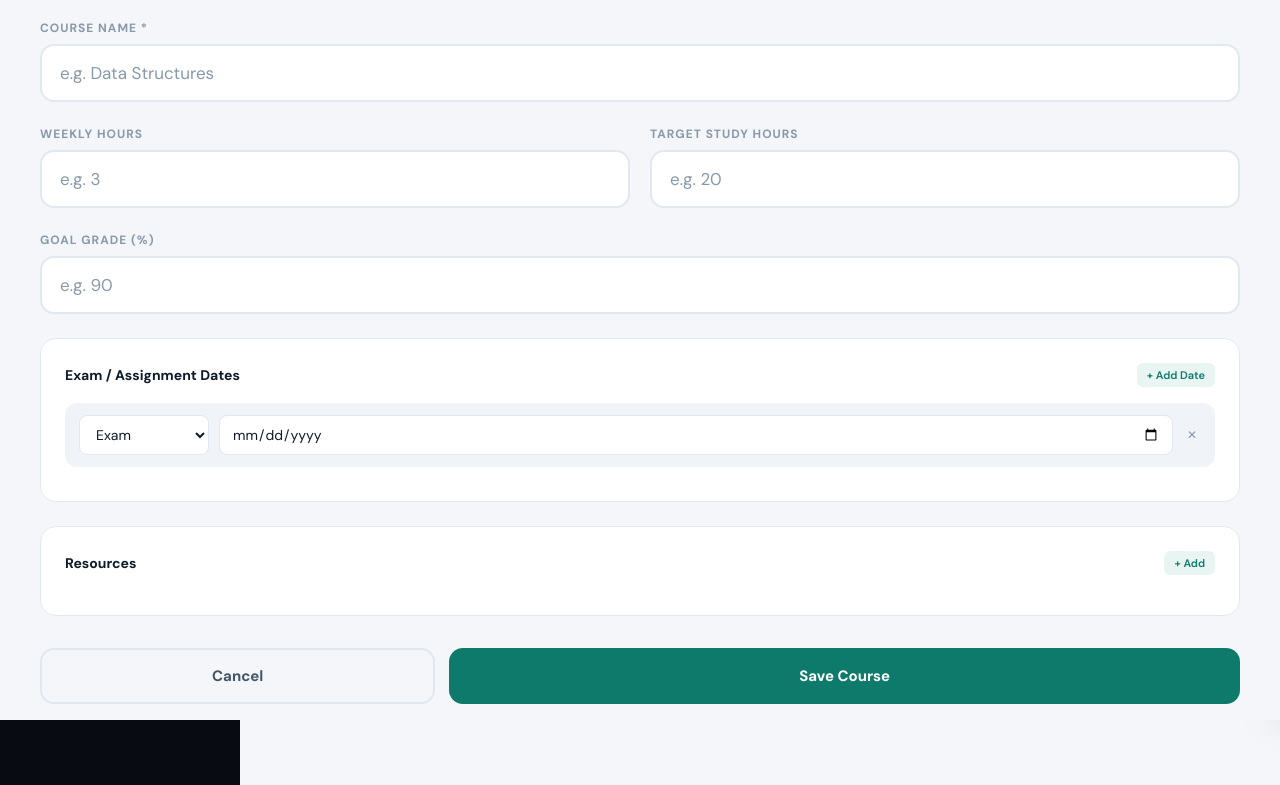
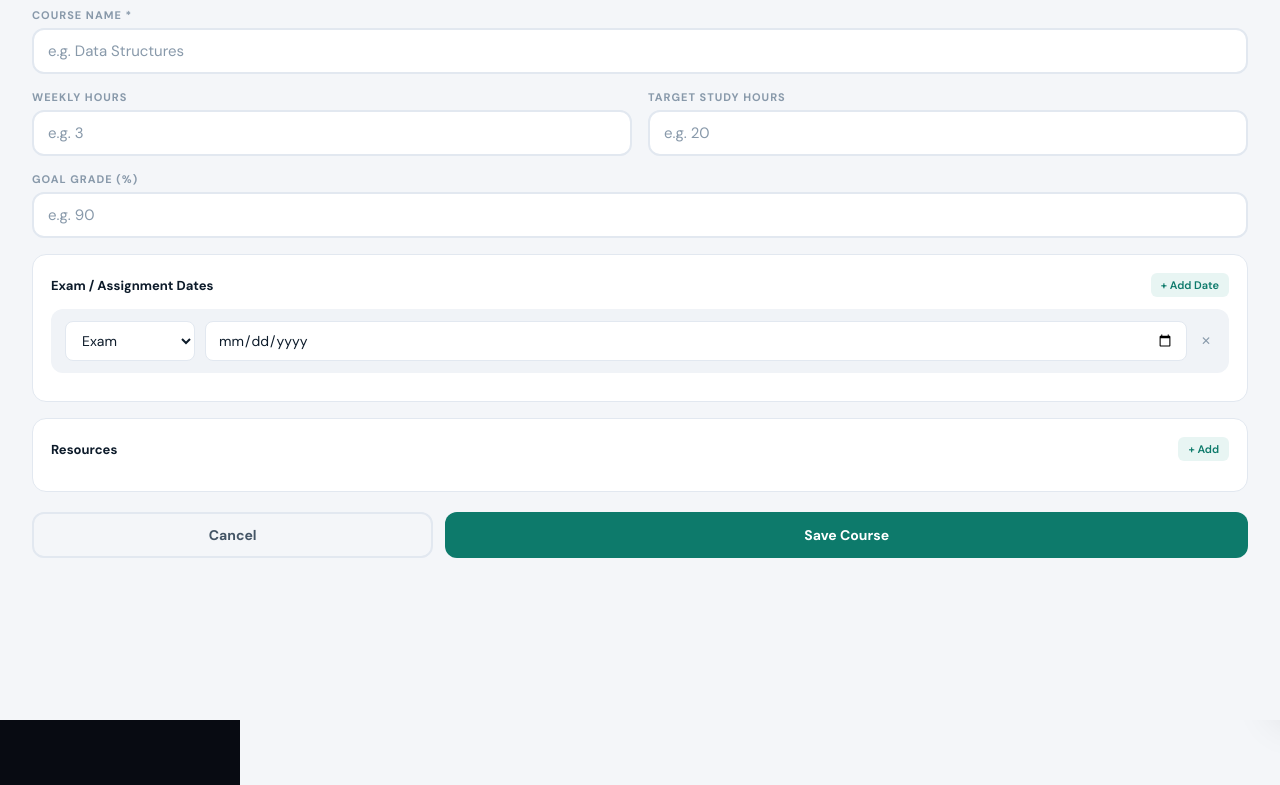
Before and after one commit to shovalperel/studyos, a website: page public/index.html in a window 1280 px wide. Both pictures are taken after a click on the button "+ Add Course". Shown: the part 80-865 px from the top of the page. Drawn offline with Linux system fonts and the light colour scheme.

Commit message:
Update HTML - 2026-03-11T09:00:26.877Z

```diff
--- a/public/index.html
+++ b/public/index.html
@@ -1159,49 +1159,49 @@ body{font-family:'DM Sans',sans-serif;background:#080b12;color:#fff;overflow-x:h
     <button onclick="closeCourseModal()" style="background:none;border:none;cursor:pointer;padding:8px 12px 8px 0;color:var(--accent);font-family:'DM Sans',sans-serif;font-size:15px;font-weight:600;display:flex;align-items:center;gap:6px;transition:opacity .15s;" onmouseover="this.style.opacity='.7'" onmouseout="this.style.opacity='1'">← Back</button>
     <span id="cm-title" style="font-size:19px;font-weight:800;color:var(--text);letter-spacing:-.4px;">Add Course</span>
   </div>
-  <div style="flex:1;overflow-y:auto;padding:36px 40px 60px;">
-    <div style="display:grid;grid-template-columns:1fr;gap:24px;">
+  <div style="flex:1;overflow-y:auto;padding:24px 32px 48px;">
+    <div style="display:grid;grid-template-columns:1fr;gap:16px;">
 
       <div>
-        <label style="display:block;font-size:12px;font-weight:700;color:var(--text-3);text-transform:uppercase;letter-spacing:1px;margin-bottom:8px;">Course Name *</label>
-        <input id="cm-name" placeholder="e.g. Data Structures" style="width:100%;font-size:17px;padding:16px 18px;border-radius:14px;border:2px solid var(--border);background:var(--surface);font-family:'DM Sans',sans-serif;color:var(--text);outline:none;transition:border-color .15s;box-sizing:border-box;" onfocus="this.style.borderColor='var(--accent)'" onblur="this.style.borderColor='var(--border)'">
-      </div>
-
-      <div style="display:grid;grid-template-columns:1fr 1fr;gap:20px;">
+        <label style="display:block;font-size:11px;font-weight:700;color:var(--text-3);text-transform:uppercase;letter-spacing:1px;margin-bottom:6px;">Course Name *</label>
+        <input id="cm-name" placeholder="e.g. Data Structures" style="width:100%;font-size:15px;padding:11px 14px;border-radius:12px;border:2px solid var(--border);background:var(--surface);font-family:'DM Sans',sans-serif;color:var(--text);outline:none;transition:border-color .15s;box-sizing:border-box;" onfocus="this.style.borderColor='var(--accent)'" onblur="this.style.borderColor='var(--border)'">
+      </div>
+
+      <div style="display:grid;grid-template-columns:1fr 1fr;gap:16px;">
         <div>
-          <label style="display:block;font-size:12px;font-weight:700;color:var(--text-3);text-transform:uppercase;letter-spacing:1px;margin-bottom:8px;">Weekly Hours</label>
-          <input type="number" id="cm-lhours" placeholder="e.g. 3" min="1" max="40" style="width:100%;font-size:17px;padding:16px 18px;border-radius:14px;border:2px solid var(--border);background:var(--surface);font-family:'DM Sans',sans-serif;color:var(--text);outline:none;transition:border-color .15s;box-sizing:border-box;" onfocus="this.style.borderColor='var(--accent)'" onblur="this.style.borderColor='var(--border)'">
+          <label style="display:block;font-size:11px;font-weight:700;color:var(--text-3);text-transform:uppercase;letter-spacing:1px;margin-bottom:6px;">Weekly Hours</label>
+          <input type="number" id="cm-lhours" placeholder="e.g. 3" min="1" max="40" style="width:100%;font-size:15px;padding:11px 14px;border-radius:12px;border:2px solid var(--border);background:var(--surface);font-family:'DM Sans',sans-serif;color:var(--text);outline:none;transition:border-color .15s;box-sizing:border-box;" onfocus="this.style.borderColor='var(--accent)'" onblur="this.style.borderColor='var(--border)'">
         </div>
         <div>
-          <label style="display:block;font-size:12px;font-weight:700;color:var(--text-3);text-transform:uppercase;letter-spacing:1px;margin-bottom:8px;">Target Study Hours</label>
-          <input type="number" id="cm-target" placeholder="e.g. 20" min="1" style="width:100%;font-size:17px;padding:16px 18px;border-radius:14px;border:2px solid var(--border);background:var(--surface);font-family:'DM Sans',sans-serif;color:var(--text);outline:none;transition:border-color .15s;box-sizing:border-box;" onfocus="this.style.borderColor='var(--accent)'" onblur="this.style.borderColor='var(--border)'">
+          <label style="display:block;font-size:11px;font-weight:700;color:var(--text-3);text-transform:uppercase;letter-spacing:1px;margin-bottom:6px;">Target Study Hours</label>
+          <input type="number" id="cm-target" placeholder="e.g. 20" min="1" style="width:100%;font-size:15px;padding:11px 14px;border-radius:12px;border:2px solid var(--border);background:var(--surface);font-family:'DM Sans',sans-serif;color:var(--text);outline:none;transition:border-color .15s;box-sizing:border-box;" onfocus="this.style.borderColor='var(--accent)'" onblur="this.style.borderColor='var(--border)'">
         </div>
       </div>
 
       <div>
-        <label style="display:block;font-size:12px;font-weight:700;color:var(--text-3);text-transform:uppercase;letter-spacing:1px;margin-bottom:8px;">Goal Grade (%)</label>
-        <input type="number" id="cm-grade" placeholder="e.g. 90" min="0" max="100" style="width:100%;font-size:17px;padding:16px 18px;border-radius:14px;border:2px solid var(--border);background:var(--surface);font-family:'DM Sans',sans-serif;color:var(--text);outline:none;transition:border-color .15s;box-sizing:border-box;" onfocus="this.style.borderColor='var(--accent)'" onblur="this.style.borderColor='var(--border)'">
-      </div>
-
-      <div style="background:var(--surface);border-radius:16px;padding:24px;border:1px solid var(--border);">
-        <div style="display:flex;align-items:center;justify-content:space-between;margin-bottom:16px;">
-          <label style="font-size:14px;font-weight:700;color:var(--text);">Exam / Assignment Dates</label>
+        <label style="display:block;font-size:11px;font-weight:700;color:var(--text-3);text-transform:uppercase;letter-spacing:1px;margin-bottom:6px;">Goal Grade (%)</label>
+        <input type="number" id="cm-grade" placeholder="e.g. 90" min="0" max="100" style="width:100%;font-size:15px;padding:11px 14px;border-radius:12px;border:2px solid var(--border);background:var(--surface);font-family:'DM Sans',sans-serif;color:var(--text);outline:none;transition:border-color .15s;box-sizing:border-box;" onfocus="this.style.borderColor='var(--accent)'" onblur="this.style.borderColor='var(--border)'">
+      </div>
+
+      <div style="background:var(--surface);border-radius:14px;padding:18px;border:1px solid var(--border);">
+        <div style="display:flex;align-items:center;justify-content:space-between;margin-bottom:12px;">
+          <label style="font-size:13px;font-weight:700;color:var(--text);">Exam / Assignment Dates</label>
           <button type="button" class="add-date-btn" onclick="addDateEntry()">+ Add Date</button>
         </div>
         <div id="cm-dates-list"></div>
       </div>
 
-      <div style="background:var(--surface);border-radius:16px;padding:24px;border:1px solid var(--border);">
-        <div style="display:flex;align-items:center;justify-content:space-between;margin-bottom:16px;">
-          <label style="font-size:14px;font-weight:700;color:var(--text);">Resources</label>
+      <div style="background:var(--surface);border-radius:14px;padding:18px;border:1px solid var(--border);">
+        <div style="display:flex;align-items:center;justify-content:space-between;margin-bottom:12px;">
+          <label style="font-size:13px;font-weight:700;color:var(--text);">Resources</label>
           <button type="button" class="add-date-btn" onclick="addResourceEntry()">+ Add</button>
         </div>
         <div id="cm-resources-list"></div>
       </div>
 
-      <div style="display:grid;grid-template-columns:1fr 2fr;gap:14px;margin-top:8px;">
-        <button onclick="closeCourseModal()" style="padding:16px;border-radius:14px;border:2px solid var(--border);background:transparent;font-family:'DM Sans',sans-serif;font-size:15px;font-weight:700;color:var(--text-2);cursor:pointer;transition:all .15s;" onmouseover="this.style.borderColor='var(--text-3)'" onmouseout="this.style.borderColor='var(--border)'">Cancel</button>
-        <button onclick="saveCourse()" style="padding:16px;border-radius:14px;border:none;background:var(--accent);font-family:'DM Sans',sans-serif;font-size:15px;font-weight:700;color:white;cursor:pointer;transition:background .15s;" onmouseover="this.style.background='var(--accent-hover)'" onmouseout="this.style.background='var(--accent)'">Save Course</button>
+      <div style="display:grid;grid-template-columns:1fr 2fr;gap:12px;margin-top:4px;">
+        <button onclick="closeCourseModal()" style="padding:12px;border-radius:12px;border:2px solid var(--border);background:transparent;font-family:'DM Sans',sans-serif;font-size:14px;font-weight:700;color:var(--text-2);cursor:pointer;transition:all .15s;" onmouseover="this.style.borderColor='var(--text-3)'" onmouseout="this.style.borderColor='var(--border)'">Cancel</button>
+        <button onclick="saveCourse()" style="padding:12px;border-radius:12px;border:none;background:var(--accent);font-family:'DM Sans',sans-serif;font-size:14px;font-weight:700;color:white;cursor:pointer;transition:background .15s;" onmouseover="this.style.background='var(--accent-hover)'" onmouseout="this.style.background='var(--accent)'">Save Course</button>
       </div>
 
     </div>
```
Also changed, not shown: src/index.html (+24 -24 lines).
